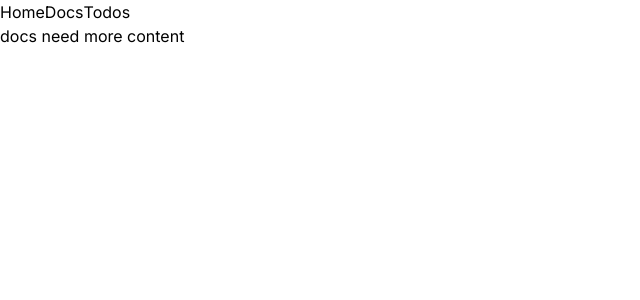
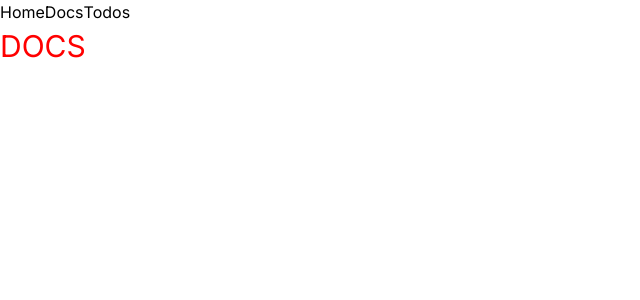
Before and after one commit to simotae14/intro-nextjs-v3-app, a Next.js app: page /docs in a window 1280 px wide. Shown: the top 300 px of the page, without its empty margins (0-640 px from the left). Built offline with nearby package versions, Linux system fonts and the light colour scheme.

Commit message:
CSS modules, example

```diff
--- a/app/docs/[[...id]]/page.tsx
+++ b/app/docs/[[...id]]/page.tsx
@@ -1,7 +1,9 @@
+import styles from './style.module.css';
+
 const DocsPage = ({ params }) => {
   console.log(params);
   return (
-    <div>docs need more content</div>
+    <div className={`${styles.title} ${styles.another}`}>docs</div>
   );
 };
 export default DocsPage;
--- /dev/null
+++ b/app/docs/[[...id]]/style.module.css
@@ -0,0 +1,8 @@
+.title {
+  font-size: 30px;
+  color: red;
+}
+
+.another {
+  text-transform: uppercase;
+}
```
